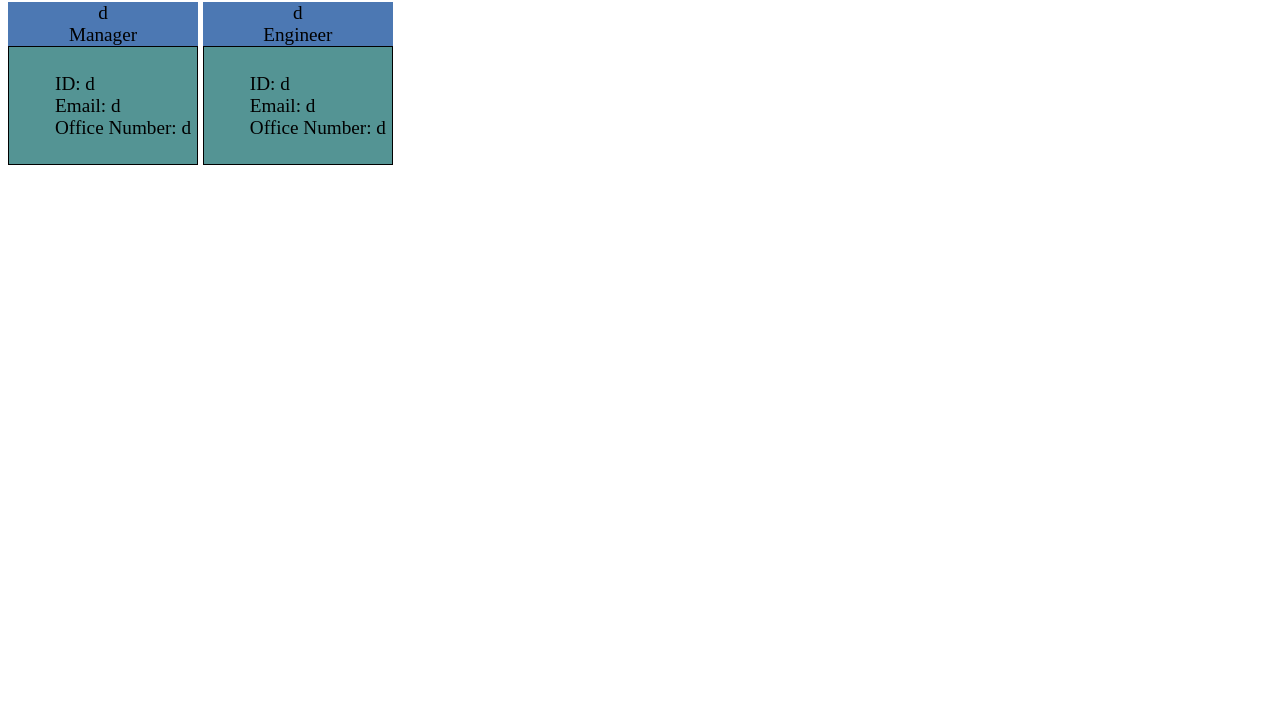
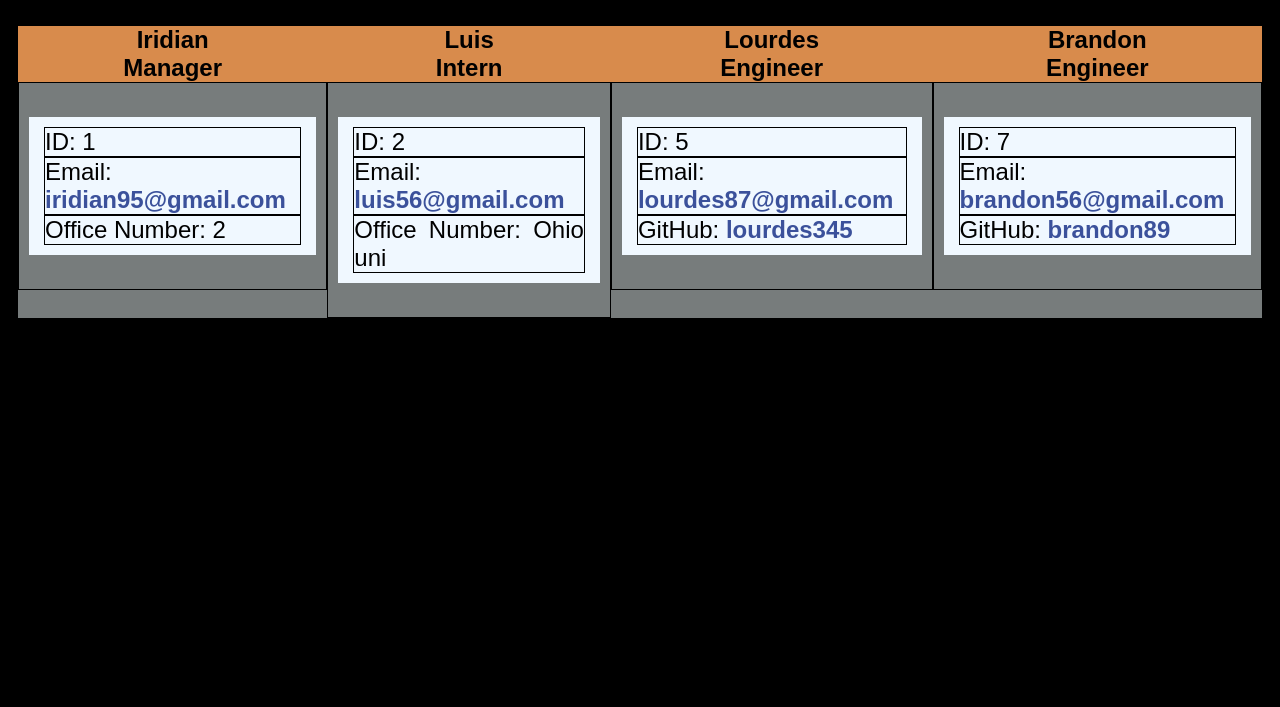
Before and after one commit to Naidiri1/Team-Profile-Generator, a website: page index.html in a window 1280 px wide. Shown: the part 93-800 px from the top of the page. Drawn offline with Linux system fonts and the light colour scheme.

Commit message:
adding corrections file html

```diff
--- a/index.html
+++ b/index.html
@@ -19,35 +19,72 @@
 
       <div class="card">
           <div class="topSection">
-       <p>d</p>
+            <p>Iridian</p>
             <p>Manager</p>
            </div>
          <div class="information">
           <ul>
-       <li>ID: d</li>
+            <li>ID: 1</li>
             <li>Email:
-       <a href="mailto:d">d</a>
+            <a href="mailto:iridian95@gmail.com">iridian95@gmail.com</a>
             </li>
-       <li>Office Number: d</li>
+            <li>Office Number: 2</li>
+           </ul>
+          </div>
+      </div>
+
+     <div class= "card">
+       <div class="topSection">
+         <p>Luis</p>
+         <p>Intern</p>
+       </div>
+       <div class="information">
+        <ul>
+           <li>ID: 2</li>
+           <li>Email:
+           <a href="mailto:luis56@gmail.com">luis56@gmail.com</a>
+           </li>
+           <li>Office Number: Ohio uni</li>
         </ul>
         </div>
      </div>
 
       <div class="card">
          <div class="topSection">
-      <p>d</p>
+           <p>Lourdes</p>
            <p>Engineer</p>
+          </div>
         <div class="information">
             <ul>
-      <li>ID: d</li>
+           <li>ID: 5</li>
            <li>Email:
-      <a href="mailto:d">d</a>
+           <a href="mailto:lourdes87@gmail.com">lourdes87@gmail.com</a>
            </li>
-      <li>Office Number:
-      <a href="https://github.com/d">d</a>
+           <li>GitHub:
+          <a href="https://github.com/lourdes345">lourdes345</a>
            </li>
            </ul>
+         </div>
+       </div>
 
+      <div class="card">
+         <div class="topSection">
+           <p>Brandon</p>
+           <p>Engineer</p>
+          </div>
+        <div class="information">
+            <ul>
+           <li>ID: 7</li>
+           <li>Email:
+           <a href="mailto:brandon56@gmail.com">brandon56@gmail.com</a>
+           </li>
+           <li>GitHub:
+          <a href="https://github.com/brandon89">brandon89</a>
+           </li>
+           </ul>
+         </div>
+       </div>
 
+</div>
  </body>
 </html>
--- a/lib/Employee.js
+++ b/lib/Employee.js
@@ -1,3 +1,5 @@
+
+//Getting the class for all the cards elements
 class Employee {
     constructor(name, id ,email){
         this.name = name;
--- a/lib/Engineer.js
+++ b/lib/Engineer.js
@@ -1,3 +1,6 @@
+//getting engineer plus github and role
+
+
 const Employee = require("./Employee");
 
 class Engineer extends Employee{
--- a/lib/Intern.js
+++ b/lib/Intern.js
@@ -1,3 +1,5 @@
+// getting intern class plus school and role
+
 const Employee = require("./Employee");
 
 class Intern extends Employee{
--- a/lib/Manager.js
+++ b/lib/Manager.js
@@ -1,3 +1,5 @@
+// getting manager information and office number and the role
+
 const Employee = require("./Employee");
 
 class Manager extends Employee{
--- a/src/generateHTML.js
+++ b/src/generateHTML.js
@@ -1,7 +1,7 @@
 const Employee = require("../lib/Employee");
 
 
-// you want to make a function that loops through your employeeArr to make html cards for all employees
+// function that loops through your employeeArr to make html cards for all employees
 function htmlCards(employeesArr){
   let cardHtml = '';
   for (let index = 0; index < employeesArr.length; index++) {
@@ -33,40 +33,48 @@ function htmlCards(employeesArr){
        <div class="topSection">
          <p>${employeesArr[index].getName()}</p>
          <p>${employeesArr[index].getRole()}</p>
+       </div>
        <div class="information">
         <ul>
            <li>ID: ${employeesArr[index].getId()}</li>
            <li>Email:
            <a href="mailto:${employeesArr[index].getEmail()}">${employeesArr[index].getEmail()}</a>
            </li>
-     <li>Office Number: ${employeesArr[index].getSchool()}</li>
+           <li>School: ${employeesArr[index].getSchool()}</li>
         </ul>
+        </div>
+     </div>
       `;
       cardHtml+=internCard;
+       // CREATE ENGINEER HTML
     }else if (employeesArr[index].getRole() === 'Engineer'){
       const engineerCard = `
       <div class="card">
          <div class="topSection">
            <p>${employeesArr[index].getName()}</p>
            <p>${employeesArr[index].getRole()}</p>
+          </div>
         <div class="information">
             <ul>
            <li>ID: ${employeesArr[index].getId()}</li>
            <li>Email:
            <a href="mailto:${employeesArr[index].getEmail()}">${employeesArr[index].getEmail()}</a>
            </li>
-      <li>Office Number:
+           <li>GitHub:
           <a href="https://github.com/${employeesArr[index].getGithub()}">${employeesArr[index].getGithub()}</a>
            </li>
            </ul>
+         </div>
+       </div>
        `;
        cardHtml+=engineerCard
     }
+
+  }
    // return the cardHtml array which contains all of the employee cards and converts it into a string
-  }
   return cardHtml
 }
-
+// FUNCTION TO GENERATE THE HTML file and adding the cards with the function
 function generateHTML(response) {
 
   return `
@@ -88,7 +96,7 @@ function generateHTML(response) {
 
 <div class="container">
 ${htmlCards(response)}
-
+</div>
  </body>
 </html>
 
```
Also changed, not shown: index.js (+9 -6 lines), dist/style.css. Lines whose indentation alone changed are shown as unchanged.
